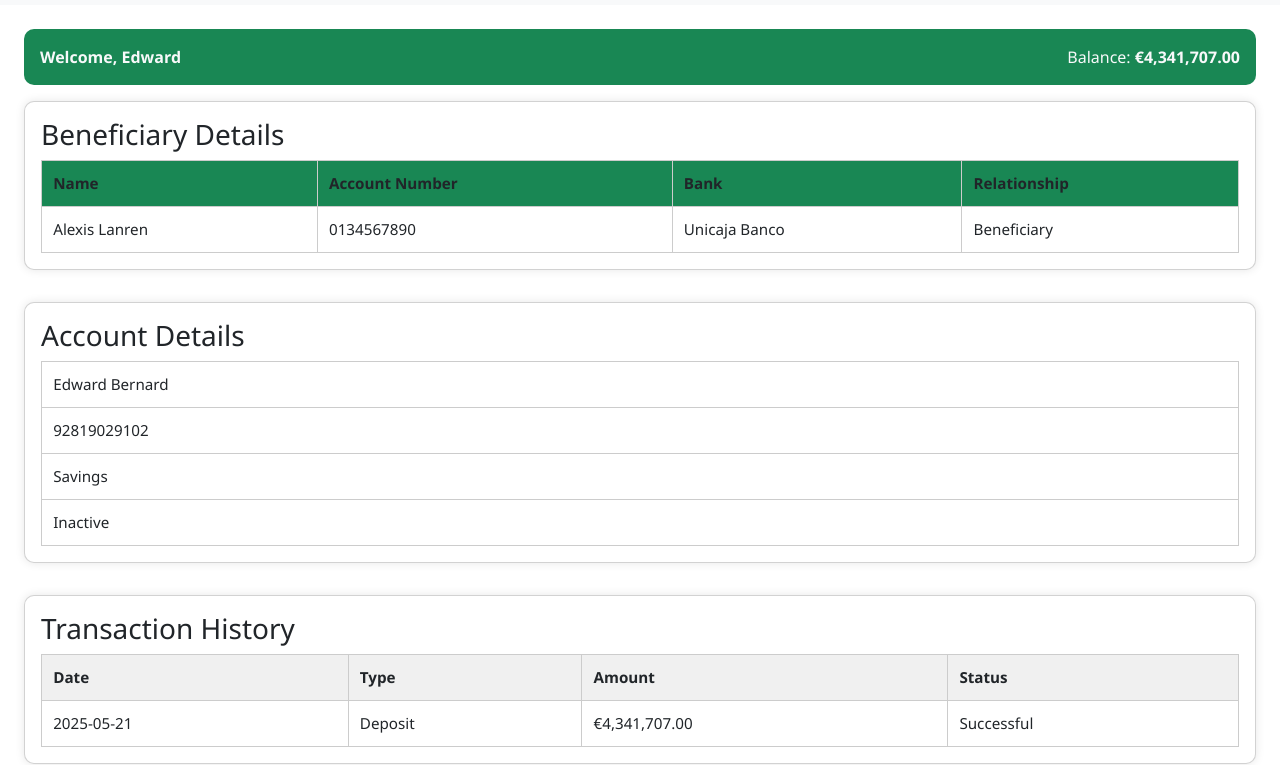
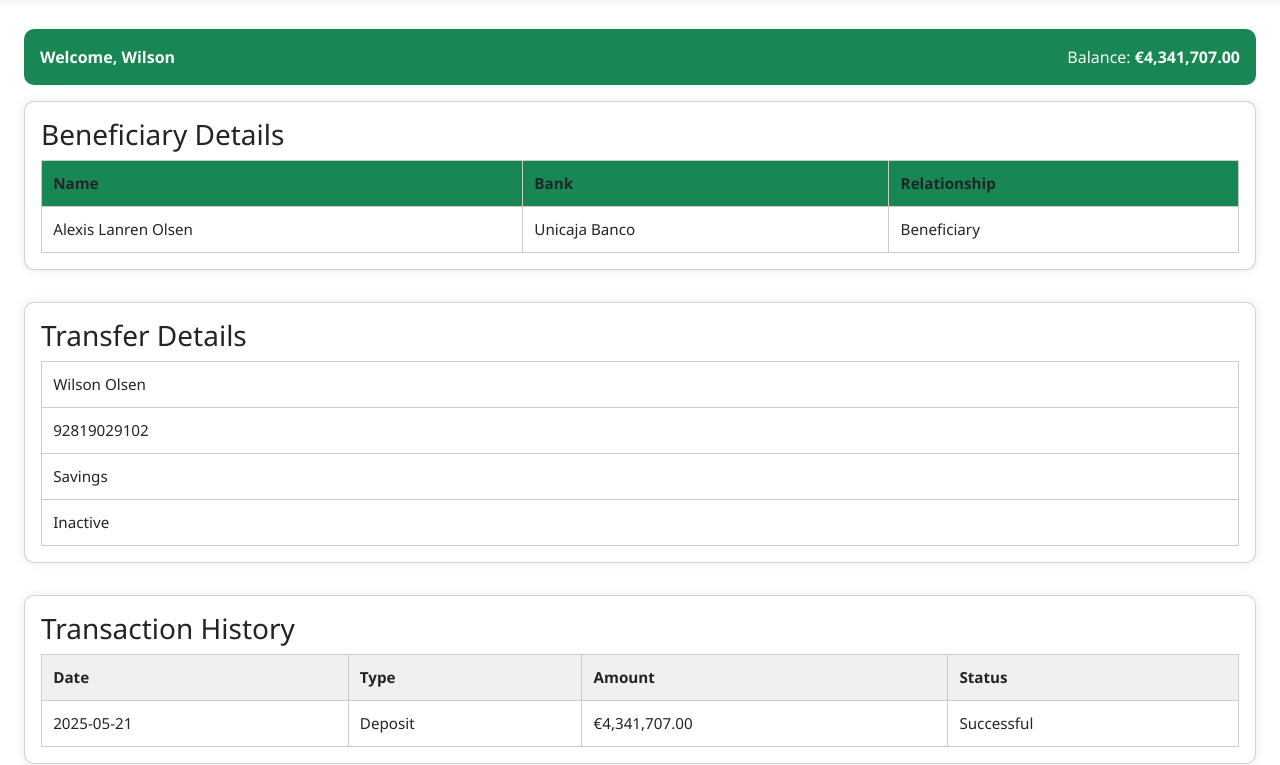
Before and after one commit to Olatigbejoel15/banco-camino, a website: page dashboard.html in a window 1280 px wide. Shown: the part 60-825 px from the top of the page. Drawn offline with nearby package versions, Linux system fonts and the light colour scheme.

Commit message:
chnages made to the name

```diff
--- a/dashboard.html
+++ b/dashboard.html
@@ -211,7 +211,7 @@
 
  <div class="content">
     <div class="top-nav bg-success">
-      <div class="text-light" ><strong>Welcome, Edward</strong></div>
+      <div class="text-light" ><strong>Welcome, Wilson</strong></div>
       <div class="text-light">Balance: <strong>€4,341,707.00</strong></div>
     </div>
 
@@ -222,15 +222,15 @@
         <thead>
           <tr>
             <th class="bg-success">Name</th>
-            <th class="bg-success">Account Number</th>
+            <!-- <th class="bg-success">Account Number</th> -->
             <th class="bg-success">Bank</th>
             <th class="bg-success">Relationship</th>
           </tr>
         </thead>
         <tbody>
           <tr>
-            <td data-label="Name">Alexis Lanren</td>
-            <td data-label="Account Number">0134567890</td>
+            <td data-label="Name">Alexis Lanren Olsen</td>
+            <!-- <td data-label="Account Number">0134567890</td> -->
             <td data-label="Bank">Unicaja Banco</td>
             <td data-label="Relationship">Beneficiary</td>
           </tr>
@@ -239,10 +239,10 @@
     </div>
 
     <div class="card">
-      <h3>Account Details</h3>
+      <h3>Transfer Details</h3>
       <table>
         <tbody>
-          <tr><td data-label="Account Name">Edward Bernard</td></tr>
+          <tr><td data-label="Account Name">Wilson Olsen</td></tr>
           <tr><td data-label="Account Number">92819029102</td></tr>
           <tr><td data-label="Account Type">Savings</td></tr>
           <tr><td data-label="Status">Inactive</td></tr>
```
